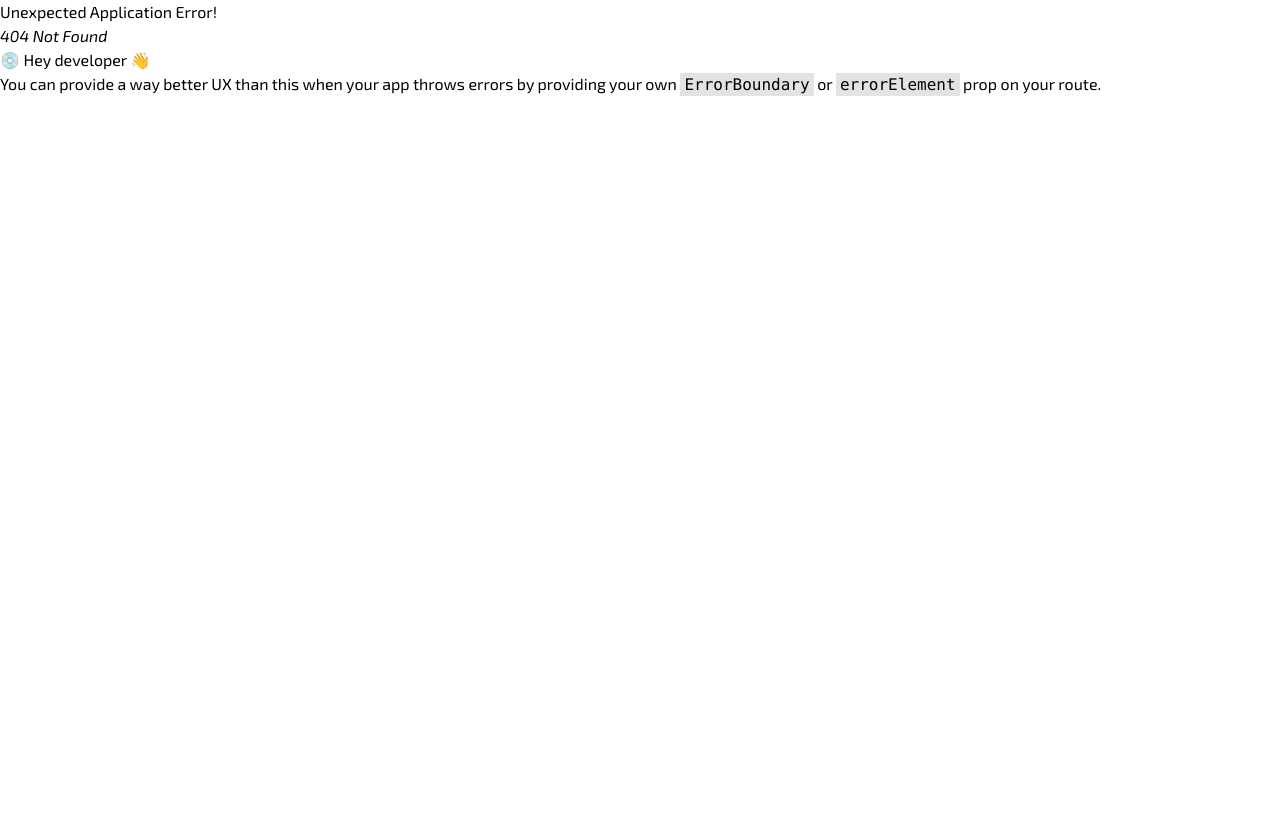
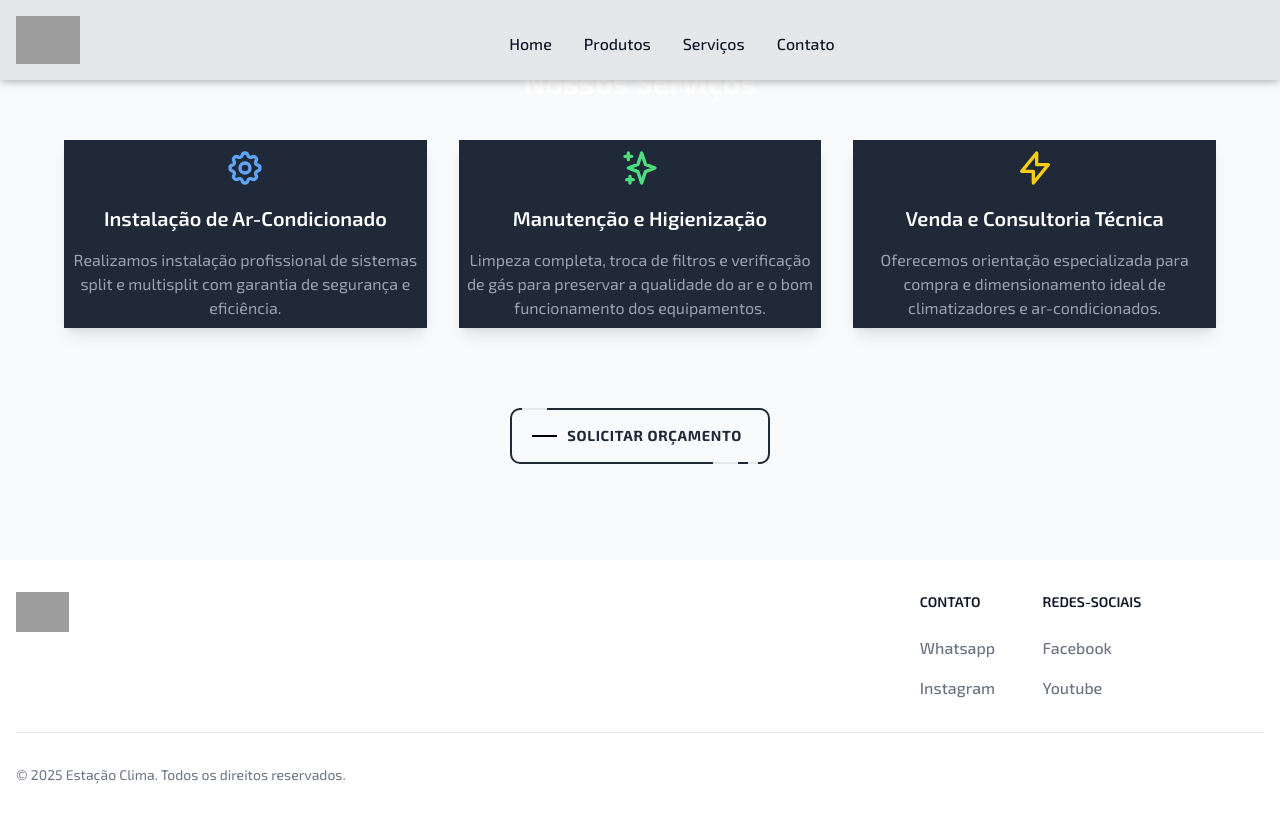
Before and after one commit to coddex-developer/estacao_clima, a React (Vite) app: page /#/services in a window 1280 px wide. Before the commit this address had no page. Built offline with nearby package versions, Linux system fonts and the light colour scheme; grey boxes are pictures that could not be loaded.

Commit message:
adicionado pagina serviços e efeitos d paginação

```diff
--- a/package.json
+++ b/package.json
@@ -10,8 +10,10 @@
     "preview": "vite preview"
   },
   "dependencies": {
+    "framer-motion": "^12.7.2",
     "react": "^19.0.0",
     "react-dom": "^19.0.0",
+    "react-icons": "^5.5.0",
     "react-router-dom": "^7.5.0",
     "vite": "^6.2.5"
   },
--- a/src/components/ContactButton/index.jsx
+++ b/src/components/ContactButton/index.jsx
@@ -4,7 +4,7 @@ function ContactButton(props) {
   return (
     <>
       <div className="bg-gray-50 dark:bg-gray-800  text-center flex justify-center pt-8 pb-8">
-        <a className="fancy dark:bg-gray-700 dark:text-gray-300 text-gray-800 border-gray-800 dark:border-gray-900 hover:border-gray-900" href={props.contact}>
+        <a target='_blank' className="fancy dark:bg-gray-700 dark:text-gray-300 text-gray-800 border-gray-800 dark:border-gray-900 hover:border-gray-900" href={props.contact}>
           <span className="top-key"></span>
           <span className="text">{props.text}</span>
           <span className="bottom-key-1"></span>
--- /dev/null
+++ b/src/components/EfectsPage/PageWrapper/index.jsx
@@ -0,0 +1,36 @@
+import { motion } from 'framer-motion';
+
+const pageVariants = {
+  initial: {
+    opacity: 0,
+    y: 20,
+  },
+  in: {
+    opacity: 1,
+    y: 0,
+  },
+  out: {
+    opacity: 0,
+    y: -20,
+  },
+};
+
+const pageTransition = {
+  type: 'tween',
+  ease: 'easeInOut',
+  duration: 0.6,
+};
+
+export default function PageWrapper({ children }) {
+  return (
+    <motion.div
+      initial="initial"
+      animate="in"
+      exit="out"
+      variants={pageVariants}
+      transition={pageTransition}
+    >
+      {children}
+    </motion.div>
+  );
+}
--- /dev/null
+++ b/src/components/EfectsPage/ScrollTop/index.jsx
@@ -0,0 +1,14 @@
+import { useEffect } from 'react';
+import { useLocation } from 'react-router-dom';
+
+function ScrollTop() {
+  const { pathname } = useLocation();
+
+  useEffect(() => {
+    window.scrollTo({ top: 0, behavior: 'smooth' });
+  }, [pathname]);
+
+  return null;
+}
+
+export default ScrollTop;
--- a/src/components/Navbar/index.jsx
+++ b/src/components/Navbar/index.jsx
@@ -20,6 +20,7 @@ function Navbar() {
   const urlLogo = "https://i.imgur.com/An2oFPn.png";
 
   return (
+    <>
       <nav className="navbar md:bg-gray-200  border-gray-200  z-40 fixed w-full h-20 z-index-[1] dark:bg-gray-900">
         <div className="max-w-screen-xl flex flex-wrap items-center justify-between mx-auto p-4">
           <a href="#" className="flex items-center space-x-3 rtl:space-x-reverse">
@@ -52,8 +53,7 @@ function Navbar() {
           </div>
 
           <div
-          className={`items-center justify-between mt-2 w-full md:flex md:w-auto md:order-1 ${
-            isMobileMenuOpen ? "block" : "hidden"
+            className={`items-center justify-between mt-2 w-full md:flex md:w-auto md:order-1 ${isMobileMenuOpen ? "block" : "hidden"
               }`}
           >
             <ul className="flex flex-col p-4 md:p-0 mt-4 font-medium  md:border-transparent rounded-lg bg-gray-200 md:flex-row md:space-x-8 md:mt-0 md:bg-transparent dark:bg-gray-900 md:dark:bg-transparent dark:border-gray-700">
@@ -66,6 +66,7 @@ function Navbar() {
                   Home
                 </Link>
               </li>
+
               <li>
                 <Link
                   to="/products"
@@ -74,34 +75,31 @@ function Navbar() {
                   Produtos
                 </Link>
               </li>
+
               <li>
-              <a
-                href="#"
+                <Link
+                  to="/services"
                   className="block py-2 px-3 text-gray-900 rounded-sm hover:bg-gray-100 md:hover:bg-300 md:hover:text-blue-700 md:p-0 dark:text-white dark:hover:bg-gray-700 md:dark:hover:text-blue-500"
                 >
                   Serviços
-              </a>
+                </Link>
               </li>
+
               <li>
                 <a
-                href="#"
-                className="block py-2 px-3 text-gray-900 rounded-sm hover:bg-gray-100 md:hover:bg-300 md:hover:text-blue-700 md:p-0 dark:text-white dark:hover:bg-gray-700 md:dark:hover:text-blue-500"
-              >
-                Sobre
-              </a>
-            </li>
-            <li>
-              <a
-                href="#"
+                  href="https://wa.me/+5561996654539"
+                  target="_blank"
                   className="block py-2 px-3 text-gray-900 rounded-sm hover:bg-gray-100 md:hover:bg-300 md:hover:text-blue-700 md:p-0 dark:text-white dark:hover:bg-gray-700 md:dark:hover:text-blue-500"
                 >
                   Contato
                 </a>
               </li>
+
             </ul>
           </div>
         </div>
       </nav>
+    </>
   );
 }
 
--- a/src/components/pages/Home/index.jsx
+++ b/src/components/pages/Home/index.jsx
@@ -1,18 +1,28 @@
+import { AnimatePresence } from "framer-motion"
+import PageWrapper from "../../EfectsPage/PageWrapper"
+import ScrollTop from "../../EfectsPage/ScrollTop"
 import Footer from "../../Footer"
 import Header from "../../Header"
 import MyWork from "../../MyWork"
 import Navbar from "../../Navbar"
 import PrimarySection from "../../PrimarySection"
 import SecondarySection from "../../SecondarySection"
+import { Outlet } from "react-router-dom"
 
 function Home() {
     return (
         <>
+            <ScrollTop />
             <Navbar />
-            <Header />
-            <PrimarySection />
-            <MyWork />
-            <SecondarySection />
+            <PageWrapper>
+                <AnimatePresence mode="wait">
+                    <Outlet key={location.pathname} />
+                    <Header />
+                    <PrimarySection />
+                    <MyWork />
+                    <SecondarySection />
+                </AnimatePresence>
+            </PageWrapper>
             <Footer />
         </>
     )
--- a/src/components/pages/Products/index.jsx
+++ b/src/components/pages/Products/index.jsx
@@ -2,6 +2,8 @@ import { useState } from "react";
 import Footer from "../../Footer";
 import Navbar from "../../Navbar";
 import products from "../../../database.json";
+import ScrollTop from "../../EfectsPage/ScrollTop";
+import PageWrapper from "../../EfectsPage/PageWrapper";
 
 function Products() {
   const [visibleCount, setVisibleCount] = useState(10);
@@ -20,7 +22,10 @@ function Products() {
 
   return (
     <>
+      <ScrollTop />
       <Navbar />
+      <PageWrapper>
+
         <div className="p-6 bg-gray-50 dark:bg-gray-800 min-h-screen transition-colors duration-300 max-w-screen-xl mx-auto">
           <h1 className="text-3xl font-bold mt-20 mb-6 text-center text-gray-800 dark:text-gray-300">
             Produtos
@@ -77,6 +82,7 @@ function Products() {
             </div>
           )}
         </div>
+      </PageWrapper>
       <Footer />
     </>
   );
--- /dev/null
+++ b/src/components/pages/Services/index.jsx
@@ -0,0 +1,63 @@
+import { HiOutlineCog, HiOutlineLightningBolt, HiOutlineSparkles } from "react-icons/hi";
+import ContactButton from "../../ContactButton";
+import Footer from "../../Footer";
+import Navbar from "../../Navbar";
+import ScrollTop from "../../EfectsPage/ScrollTop";
+import PageWrapper from "../../EfectsPage/PageWrapper";
+
+function Services() {
+    const services = [
+        {
+            title: "Instalação de Ar-Condicionado",
+            description: "Realizamos instalação profissional de sistemas split e multisplit com garantia de segurança e eficiência.",
+            icon: <HiOutlineCog className="w-10 h-10 text-blue-400" />,
+        },
+        {
+            title: "Manutenção e Higienização",
+            description: "Limpeza completa, troca de filtros e verificação de gás para preservar a qualidade do ar e o bom funcionamento dos equipamentos.",
+            icon: <HiOutlineSparkles className="w-10 h-10 text-green-400" />,
+        },
+        {
+            title: "Venda e Consultoria Técnica",
+            description: "Oferecemos orientação especializada para compra e dimensionamento ideal de climatizadores e ar-condicionados.",
+            icon: <HiOutlineLightningBolt className="w-10 h-10 text-yellow-400" />,
+        },
+    ];
+
+    return (
+        <>
+            <ScrollTop />
+            <Navbar />
+            <PageWrapper>
+
+                <section className="bg-gray-50 dark:bg-gray-800 py-16 px-4">
+                    <h2 className="text-3xl font-bold text-center text-white mb-10">Nossos Serviços</h2>
+                    <div className="grid gap-8 max-w-6xl mx-auto md:grid-cols-3">
+                        {services.map((service, index) => (
+                            <div
+                                key={index}
+                                className="bg-gray-800 p-2 border-gray-600 shadow-lg hover:shadow-xl transition duration-300"
+                            >
+                                <div className="flex flex-col items-center text-center space-y-4">
+                                    {service.icon}
+                                    <h3 className="text-xl font-semibold text-white">{service.title}</h3>
+                                    <p className="text-gray-400">{service.description}</p>
+                                </div>
+                            </div>
+                        ))}
+                    </div>
+                    <div className="mt-12 flex justify-center">
+                        <ContactButton
+                            contact="https://wa.me/+5561996654539"
+                            text="Solicitar Orçamento"
+                        />
+                    </div>
+                </section>
+
+            </PageWrapper>
+            <Footer />
+        </>
+    );
+}
+
+export default Services;
--- a/src/routes.jsx
+++ b/src/routes.jsx
@@ -1,6 +1,7 @@
 import { createHashRouter } from "react-router-dom";
 import Products from "./components/pages/Products";
 import Home from "./components/pages/Home";
+import Services from "./components/pages/Services";
 
 const router = createHashRouter([
     {
@@ -11,7 +12,10 @@ const router = createHashRouter([
         path: "/products",
         element: <Products />
     },
-
+    {
+        path: "/services",
+        element: <Services />
+    }
 ])
 
 export default router
```
Also changed, not shown: 1 other file (tests, documents, lock files or other folders). Lines whose indentation alone changed are shown as unchanged.
